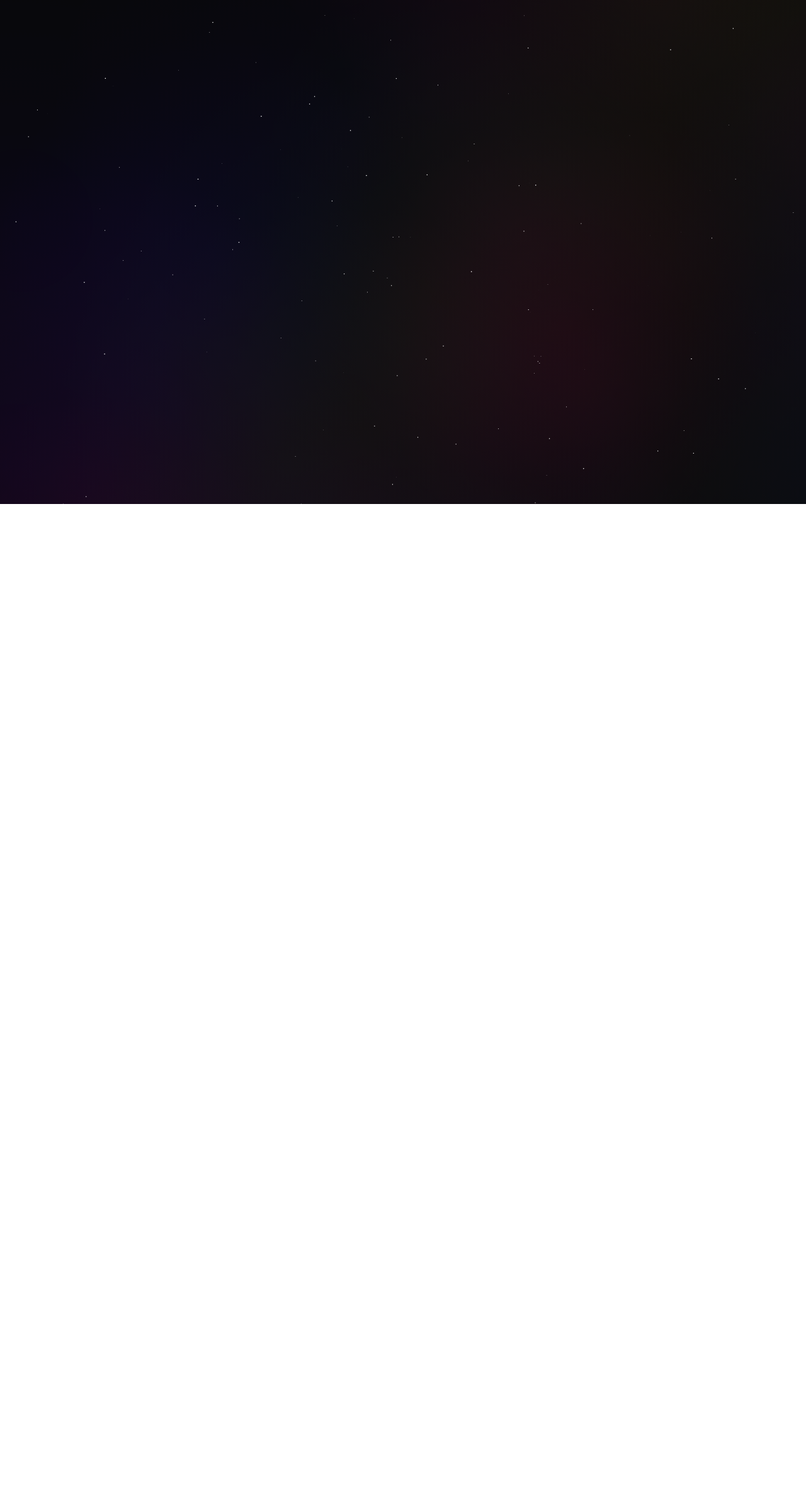
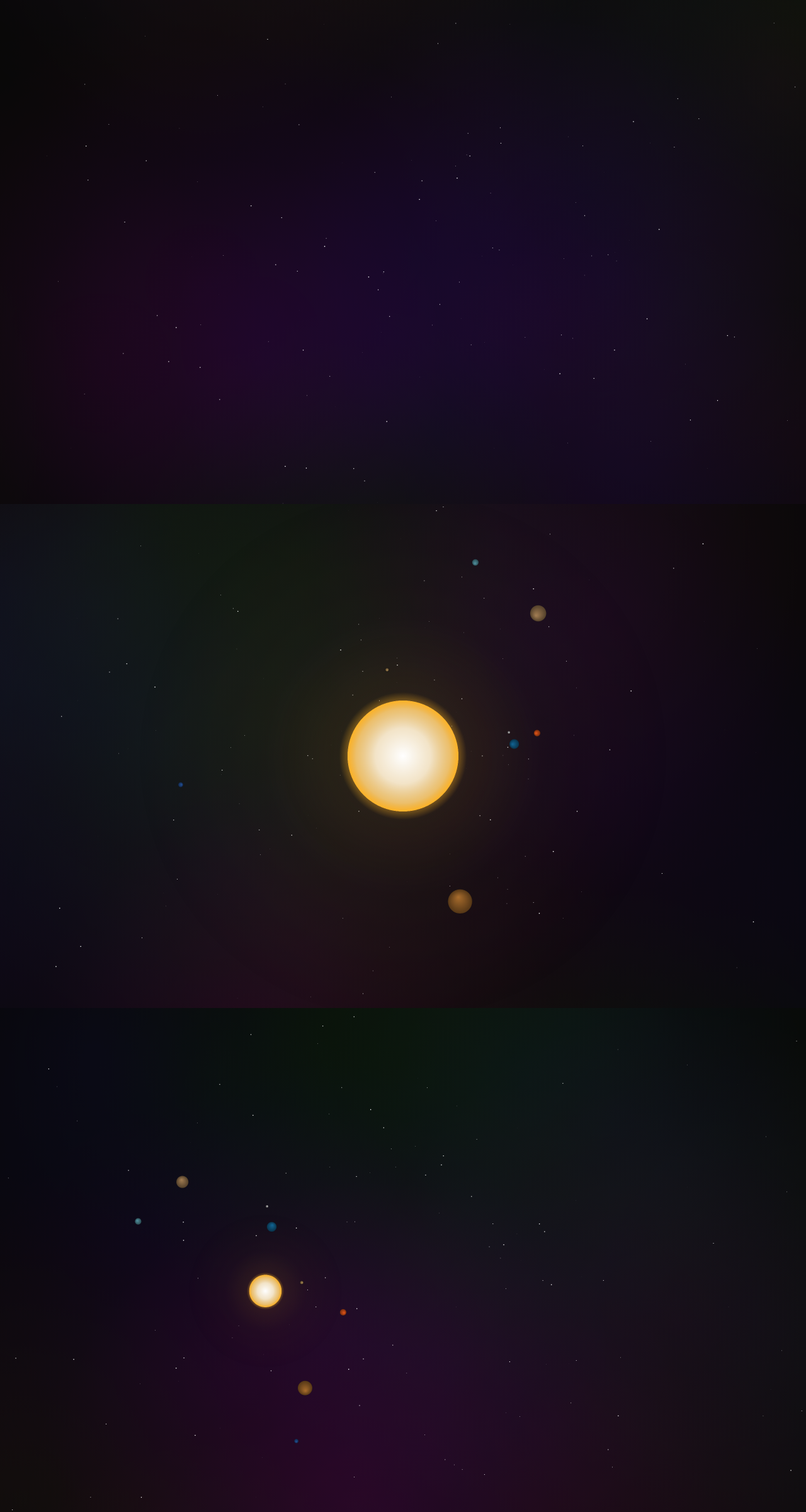
Before and after one commit to flodlc/nebula, a React (Vite) app: page / in a window 1280 px wide. Shown: the whole page at 63% size. Before the commit the page ends 800 px from the top, so only its background shows below. Built offline with nearby package versions, Linux system fonts and the light colour scheme.

Commit message:
playground

```diff
--- a/src/playground.tsx
+++ b/src/playground.tsx
@@ -1,6 +1,20 @@
 import React from "react";
 import { ReactNebula } from "src/ReactNebula";
+import { smallSolarSystem } from "src/templates/smallSolarSystem";
+import { bigSolarSystem } from "src/templates/bigSolarSystem";
 
 export const Playground = () => {
-  return <ReactNebula />;
+  return (
+    <>
+      <div style={{ height: "100vh" }}>
+        <ReactNebula config={{ astres: [] }} />
+      </div>
+      <div style={{ height: "100vh" }}>
+        <ReactNebula config={{ astres: bigSolarSystem }} />
+      </div>
+      <div style={{ height: "100vh" }}>
+        <ReactNebula config={{ astres: smallSolarSystem }} />
+      </div>
+    </>
+  );
 };
```
Also changed, not shown: package.json (+4 -4 lines).
